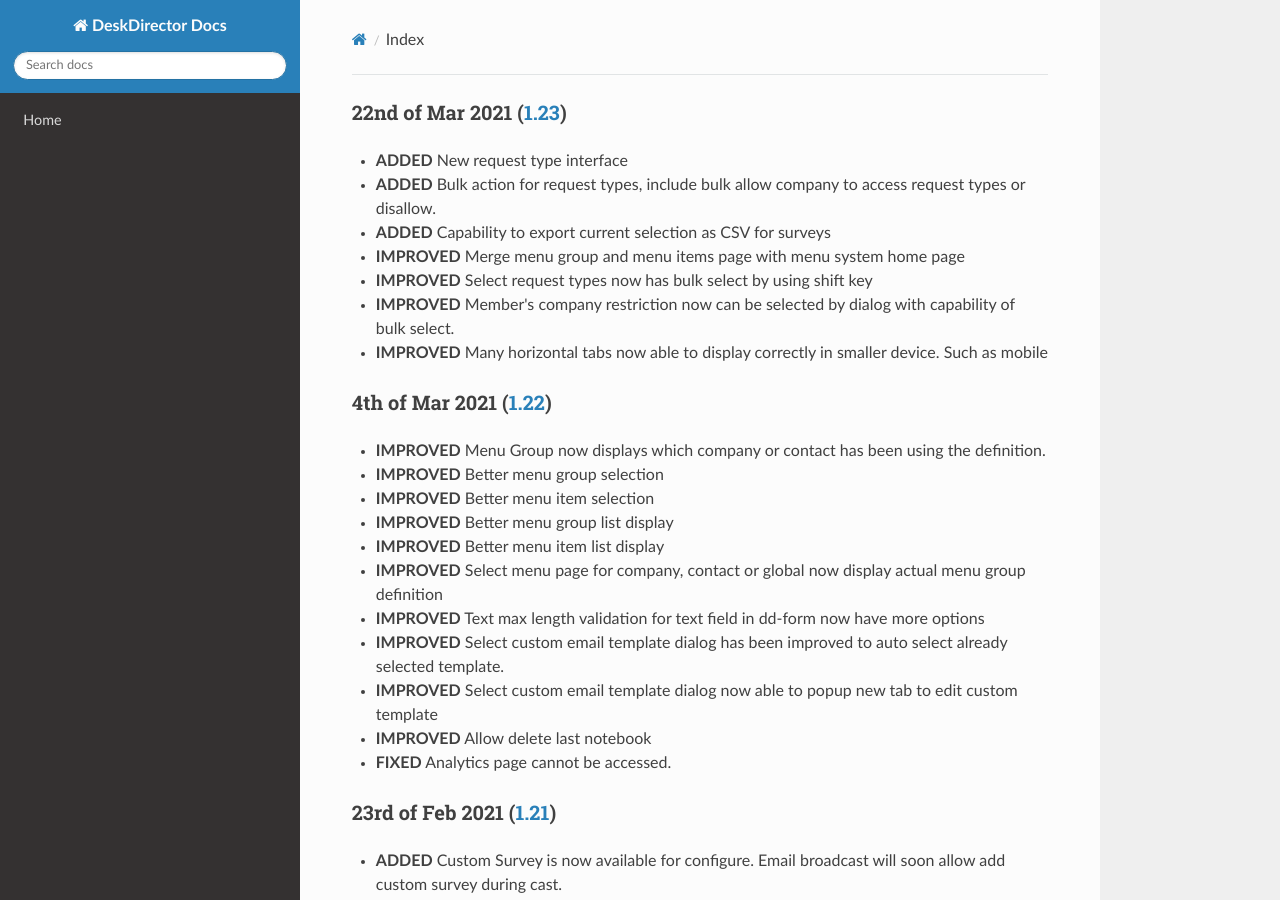
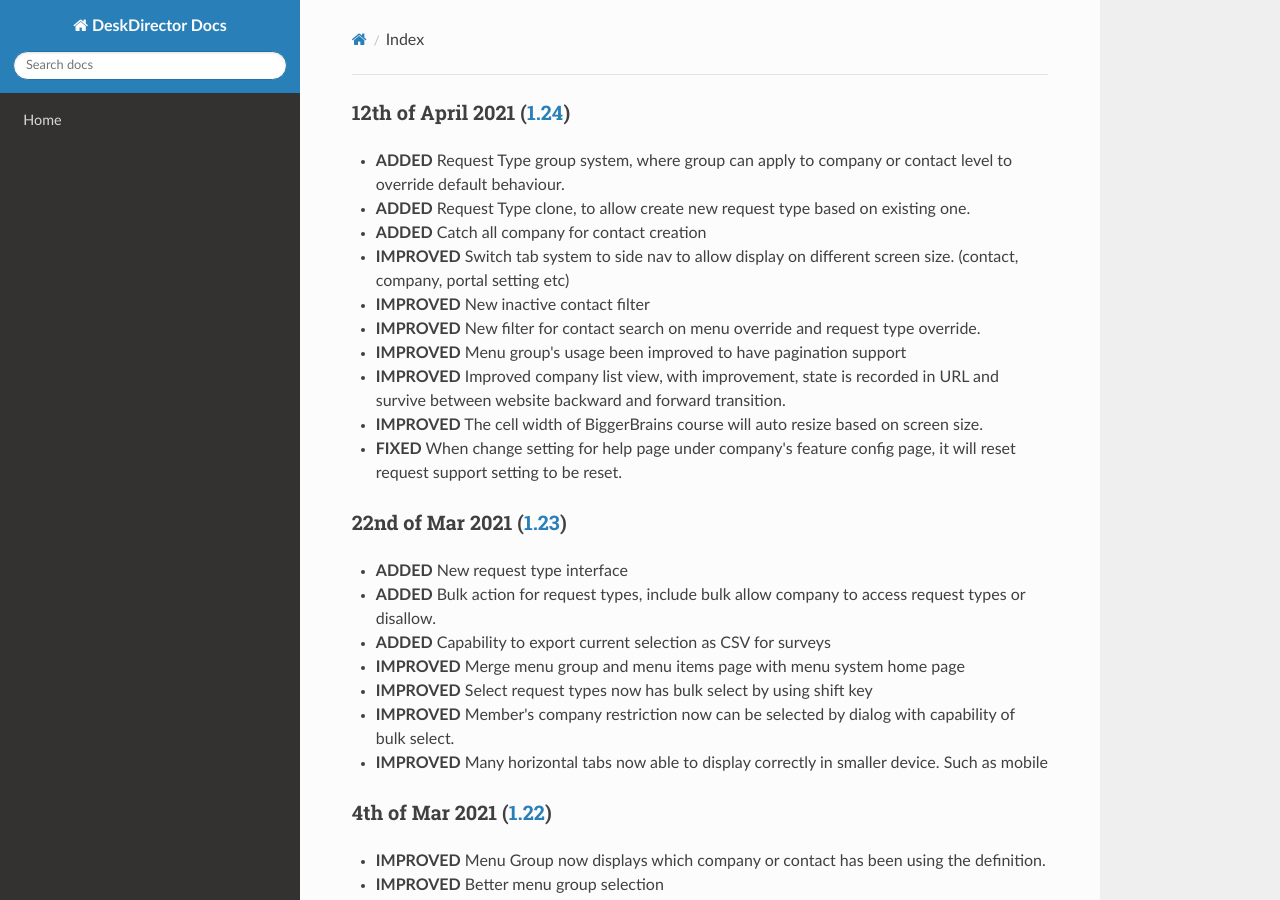
Before and after one commit to DeskDirector/docs, an MkDocs documentation site: the page built from docs/_release/admin/README.md, in a window 1280 px wide and 900 px high. Built offline with MkDocs 1.6.1, drawn with Linux system fonts in a browser that asks for light colours; nearby versions of some CDN libraries; old or Windows-style settings are respelled for this version of MkDocs.

Commit message:
Update README.md

```diff
--- a/docs/_release/admin/README.md
+++ b/docs/_release/admin/README.md
@@ -1,3 +1,16 @@
+### 12th of April 2021 ([1.24](v1.24.1))
+
+- **ADDED** Request Type group system, where group can apply to company or contact level to override default behaviour.
+- **ADDED** Request Type clone, to allow create new request type based on existing one.
+- **ADDED** Catch all company for contact creation
+- **IMPROVED** Switch tab system to side nav to allow display on different screen size. (contact, company, portal setting etc)
+- **IMPROVED** New inactive contact filter
+- **IMPROVED** New filter for contact search on menu override and request type override.
+- **IMPROVED** Menu group's usage been improved to have pagination support
+- **IMPROVED** Improved company list view, with improvement, state is recorded in URL and survive between website backward and forward transition.
+- **IMPROVED** The cell width of BiggerBrains course will auto resize based on screen size.
+- **FIXED** When change setting for help page under company's feature config page, it will reset request support setting to be reset.
+
 ### 22nd of Mar 2021 ([1.23](v1.23.1))
 
 - **ADDED** New request type interface
```
